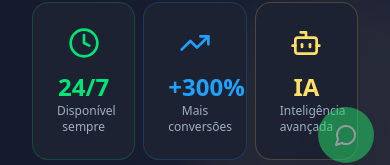
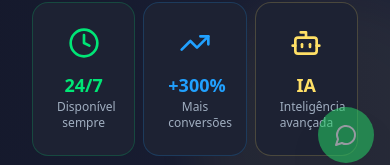
Before and after one commit to spolistoreoficial-max/consultorce, a React (Vite) app: page / in a window 390 px wide. Shown: the part 665-830 px from the top of the page. Built offline with nearby package versions, Linux system fonts and the light colour scheme.

Commit message:
Corrigir proporções dos números nos blocos de estatísticas

```diff
--- a/src/components/HeroSection.tsx
+++ b/src/components/HeroSection.tsx
@@ -61,17 +61,17 @@ const HeroSection = () => {
         <div className="grid grid-cols-3 gap-2 md:gap-6 mb-8 md:mb-12 max-w-2xl mx-auto px-4">
           <div className="bg-[#1d2233] rounded-2xl p-6 border border-[#00e676]/20">
             <Clock className="w-8 h-8 text-[#00e676] mb-3 mx-auto" />
-            <div className="text-2xl font-bold text-[#00e676]">24/7</div>
+            <div className="text-lg md:text-2xl font-bold text-[#00e676]">24/7</div>
             <div className="text-xs md:text-sm text-[#a0aec0]">Disponível sempre</div>
           </div>
           <div className="bg-[#1d2233] rounded-2xl p-6 border border-[#21a1ff]/20">
             <TrendingUp className="w-8 h-8 text-[#21a1ff] mb-3 mx-auto" />
-            <div className="text-2xl font-bold text-[#21a1ff]">+300%</div>
+            <div className="text-lg md:text-2xl font-bold text-[#21a1ff]">+300%</div>
             <div className="text-xs md:text-sm text-[#a0aec0]">Mais conversões</div>
           </div>
           <div className="bg-[#1d2233] rounded-2xl p-6 border border-[#ffe066]/20">
             <Bot className="w-8 h-8 text-[#ffe066] mb-3 mx-auto" />
-            <div className="text-2xl font-bold text-[#ffe066]">IA</div>
+            <div className="text-lg md:text-2xl font-bold text-[#ffe066]">IA</div>
             <div className="text-xs md:text-sm text-[#a0aec0]">Inteligência avançada</div>
           </div>
         </div>
```
